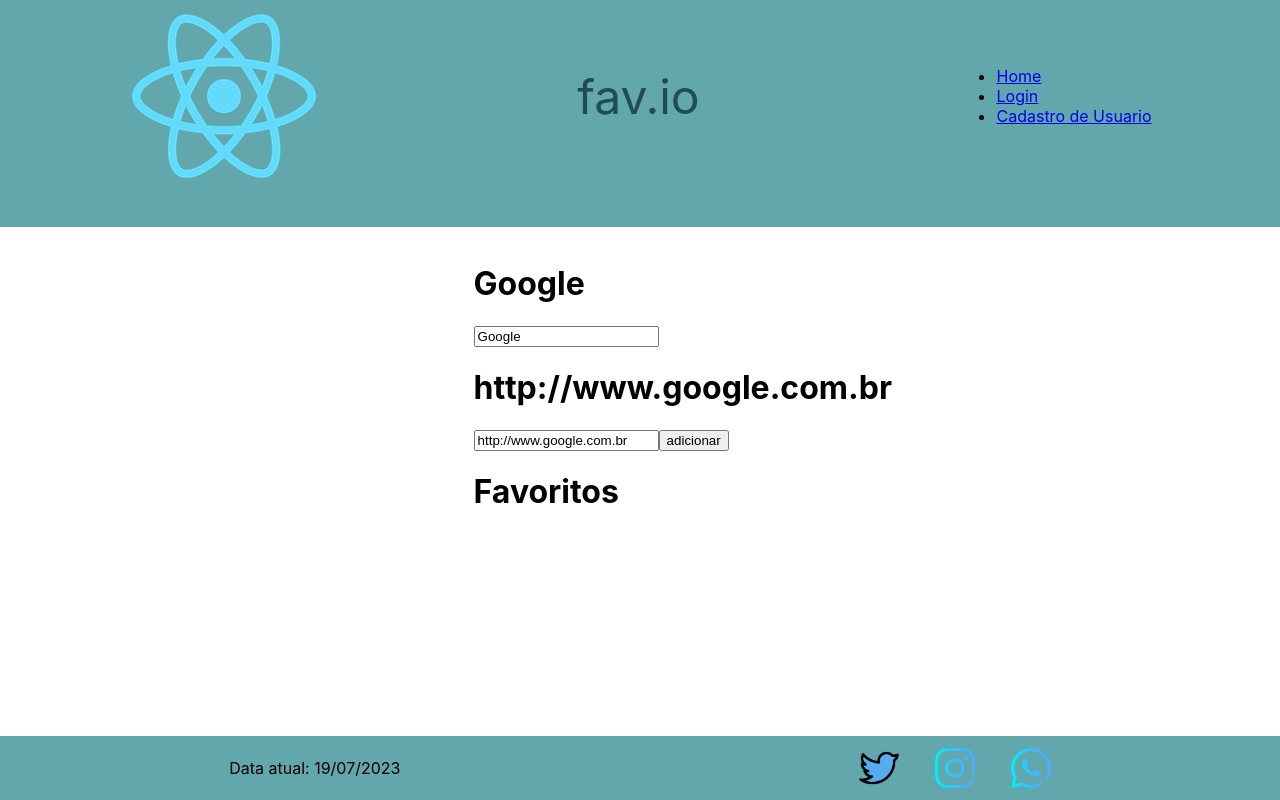
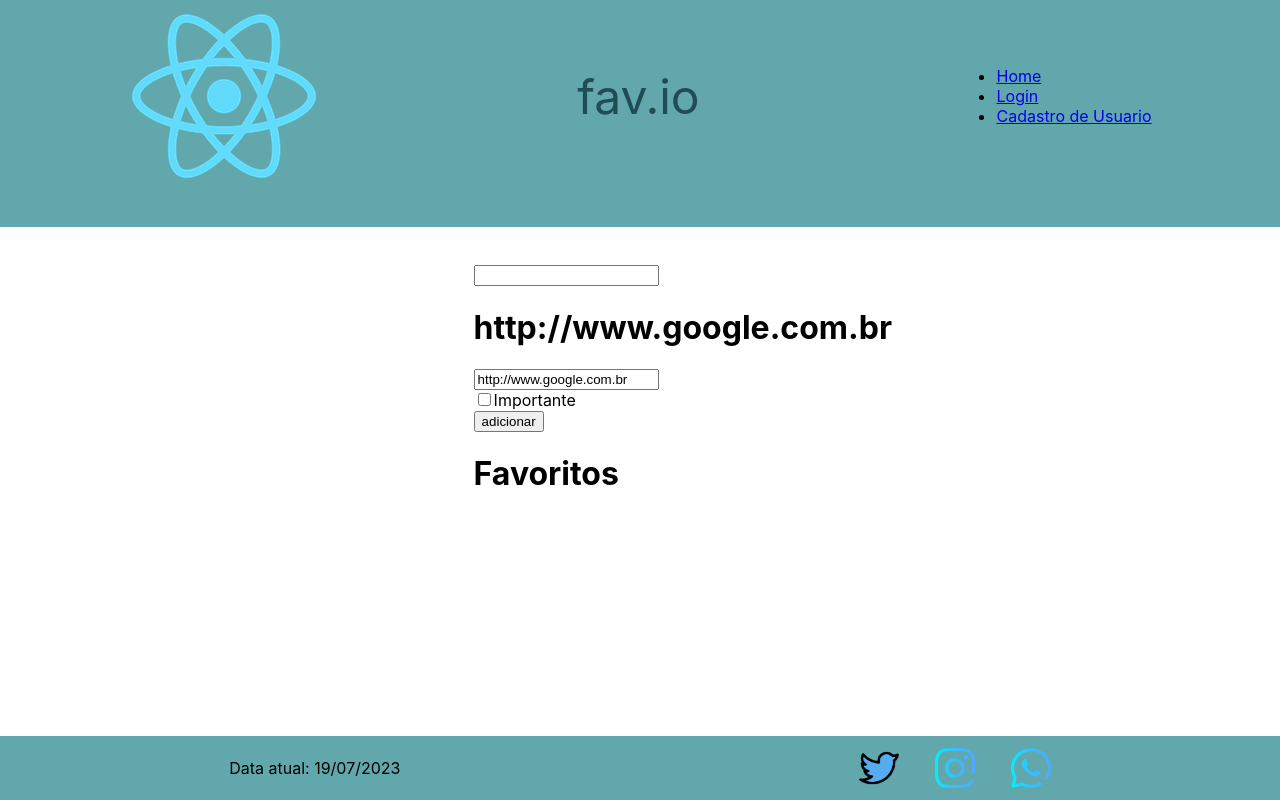
Before and after one commit to airescaduh/favio, a React (Create React App) app: page / in a window 1280 px wide. Built offline with nearby package versions, Linux system fonts and the light colour scheme.

Commit message:
checkbox red or black

```diff
--- a/src/Paginas/Estados/index.jsx
+++ b/src/Paginas/Estados/index.jsx
@@ -4,11 +4,12 @@
 const Estados = () => {
   //hook
   const [url, setUrl] = useState("http://www.google.com.br");
-  const [nome, setNome] = useState("Google");
+  const [nome, setNome] = useState("");
+  const [importante, setImportant] = useState(false);
   const [favoritos, setFavoritos] = useState([]);
 
   function addFavorito(nome, url) {
-    setFavoritos([...favoritos, { nome, url }]);
+    setFavoritos([...favoritos, { nome, url, importante }]);
     localStorage.setItem("favoritos", JSON.stringify(favoritos));
 
     // favoritos = [...favoritos, { nome, url }];
@@ -27,7 +28,7 @@
       <ul>
         {favoritos[0] != undefined &&
           favoritos.map((favorito) => (
-            <li>
+            <li style={favorito.importante?{ color: "red" }:{}}>
               {favoritos[0].nome} : {favorito.url}
             </li>
           ))}
@@ -54,6 +55,15 @@
               console.log(url);
             }}
           />
+          <br />
+          <input
+            type="checkbox"
+            name="checkbox"
+            onChange={(evento) => setImportant(!importante)}
+          ></input>
+          <label htmlFor="checkbox">Importante</label>
+
+          <br />
           <input
             type="button"
             onClick={() => addFavorito(nome, url)}
```
